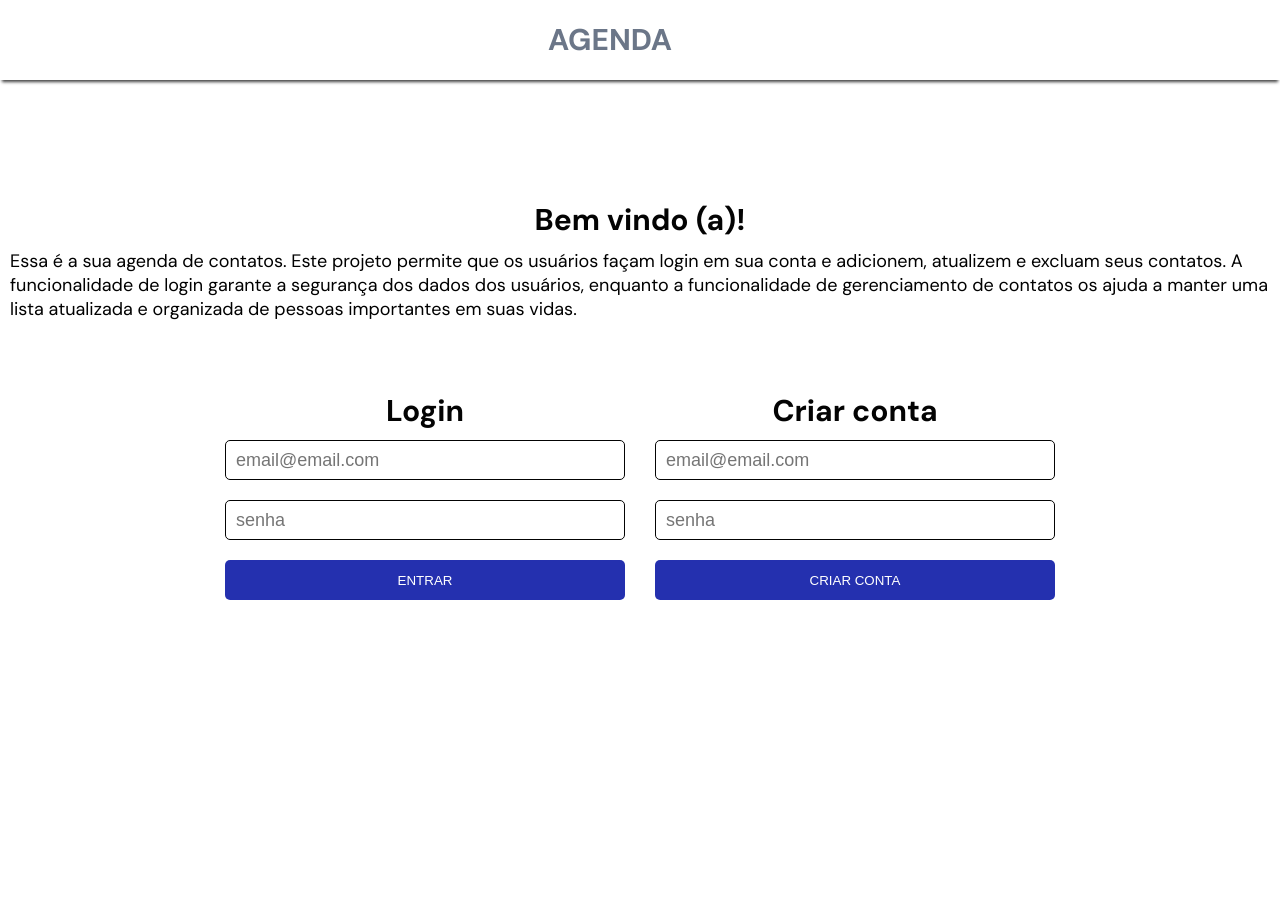
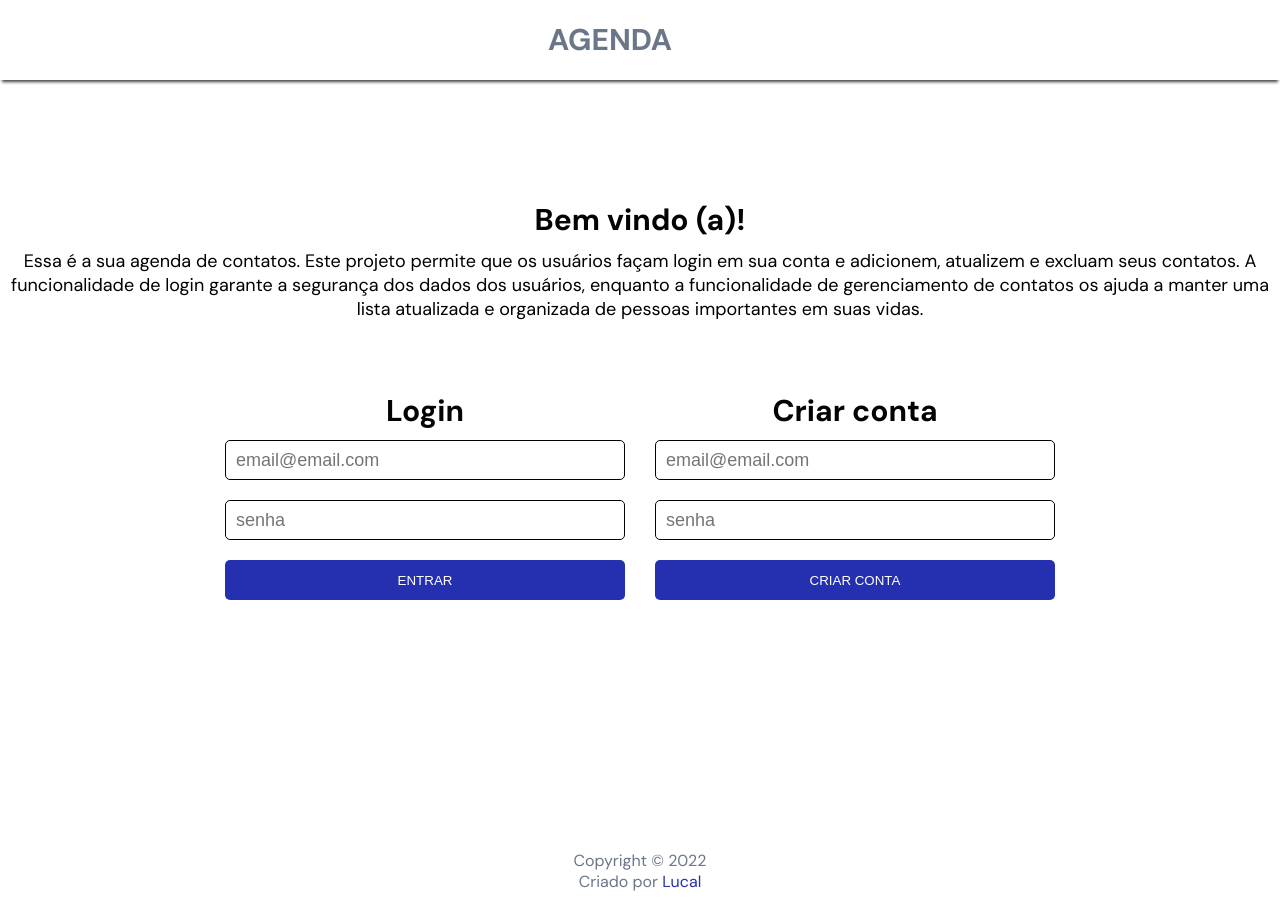
Before and after one commit to Lucal22/contact-frontend, a React (Vite) app: page / in a window 1280 px wide. Before the commit the page ends 800 px from the top, so only its background shows below. Built offline with nearby package versions, Linux system fonts and the light colour scheme; no server answers.

Commit message:
footer added.

```diff
--- a/src/App.tsx
+++ b/src/App.tsx
@@ -4,6 +4,7 @@ import Login from './container/Login';
 import Header from './container/Header';
 import AuthProvider from './context/AuthProvider';
 import Contacts from './container/Contacts';
+import Footer from './container/Footer';
 
 function App() {
   return (
@@ -15,6 +16,7 @@ function App() {
           <Route path="/login/contacts" element={<Contacts />} />
           <Route path="*" element={'PÁGINA NÃO EXISTE'} />
         </Routes>
+        <Footer />
       </Router>
     </AuthProvider>
   );
--- /dev/null
+++ b/src/container/Footer/index.tsx
@@ -0,0 +1,26 @@
+import React from 'react';
+import * as Styled from './styles';
+
+export type FooterProps = {
+  children: React.ReactNode;
+};
+
+export default function Footer() {
+  const today = new Date();
+  const year = today.getFullYear();
+  return (
+    <Styled.Container>
+      <p>Copyright © {year}</p>
+      <p>
+        Criado por{' '}
+        <a
+          target="_blank"
+          rel="noopener noreferrer"
+          href="https://portfolio-lucal.vercel.app/"
+        >
+          Lucal
+        </a>
+      </p>
+    </Styled.Container>
+  );
+}
--- /dev/null
+++ b/src/container/Footer/styles.ts
@@ -0,0 +1,17 @@
+import styled, { css } from 'styled-components';
+
+export const Container = styled.div`
+  ${({ theme }) => css`
+    width: 100%;
+    height: 6vh;
+    text-align: center;
+    margin-top: 5rem;
+    color: ${theme.colors.grayColor};
+    p {
+      font-size: ${theme.fonts.size.small};
+    }
+    a {
+      color: ${theme.colors.blueColor};
+    }
+  `}
+`;
--- a/src/container/Login/styles.ts
+++ b/src/container/Login/styles.ts
@@ -6,6 +6,7 @@ type LoginStyleProps = {
 
 export const Container = styled.div`
   ${({ theme }) => css`
+    min-height: 95vh;
     h1 {
       text-align: center;
       padding-bottom: 1rem;
@@ -24,6 +25,7 @@ export const Description = styled.div`
   ${({ theme }) => css`
     padding-top: 10rem;
     p {
+      text-align: center;
       font-size: ${theme.fonts.size.medium};
       padding-bottom: 2rem;
     }
```
